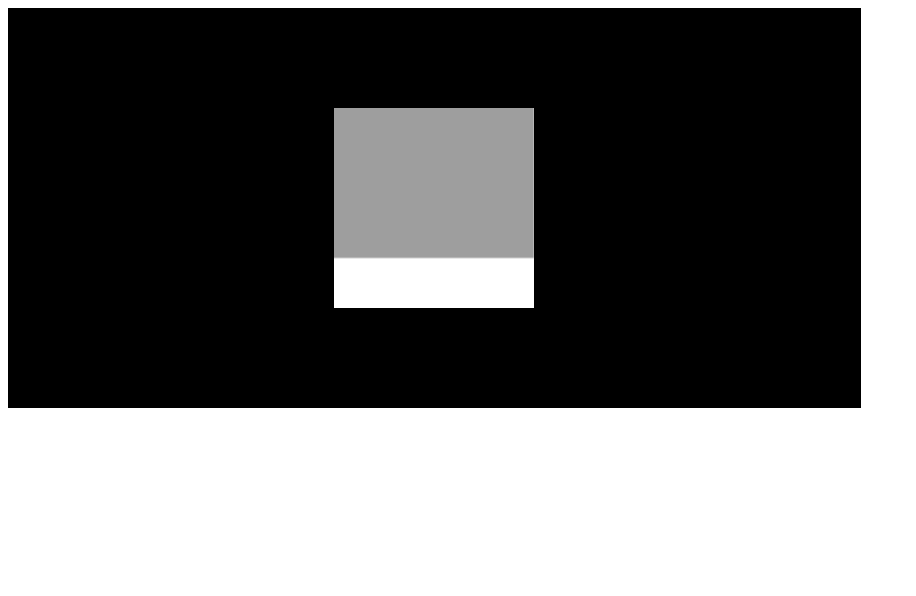
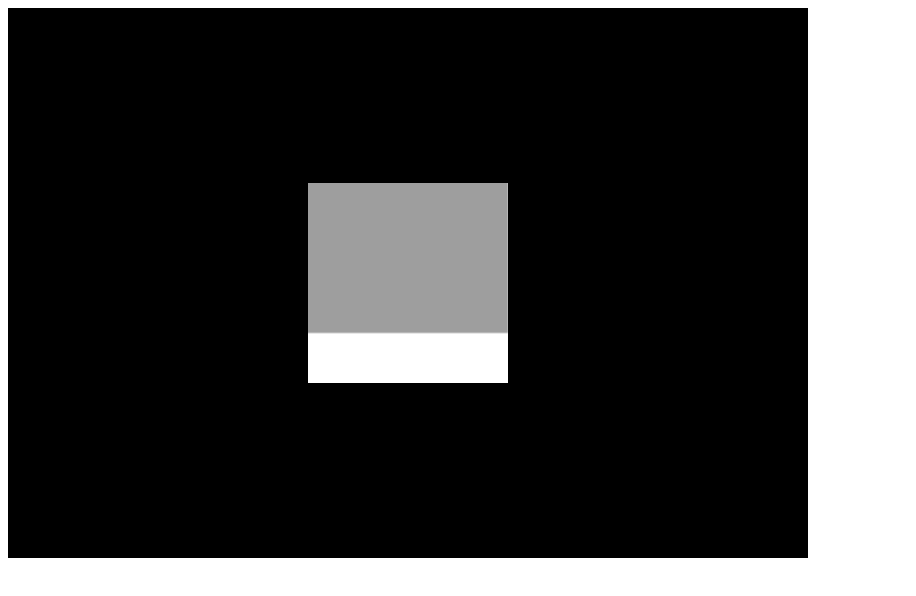
Before and after one commit to tristancurry/ErryDay, a plain HTML site: page Typography/index.html in a window 1280 px wide. Shown: the whole page, without its empty margins (0-916 px from the left). Drawn offline with Linux system fonts and the light colour scheme.

Commit message:
Update index.html
Resetting the window dimensions and copying area

```diff
--- a/Typography/index.html
+++ b/Typography/index.html
@@ -6,8 +6,8 @@
 
   <body>
   <script type="text/javascript">
-    const MAX_WIDTH = 2*window.innerWidth/3;
-    const MAX_HEIGHT = window.innerHeight/2;
+    const MAX_WIDTH = 800;
+    const MAX_HEIGHT = 550;
     const WINDOW_WIDTH = 200;
     const WINDOW_HEIGHT = 200;
 
```
